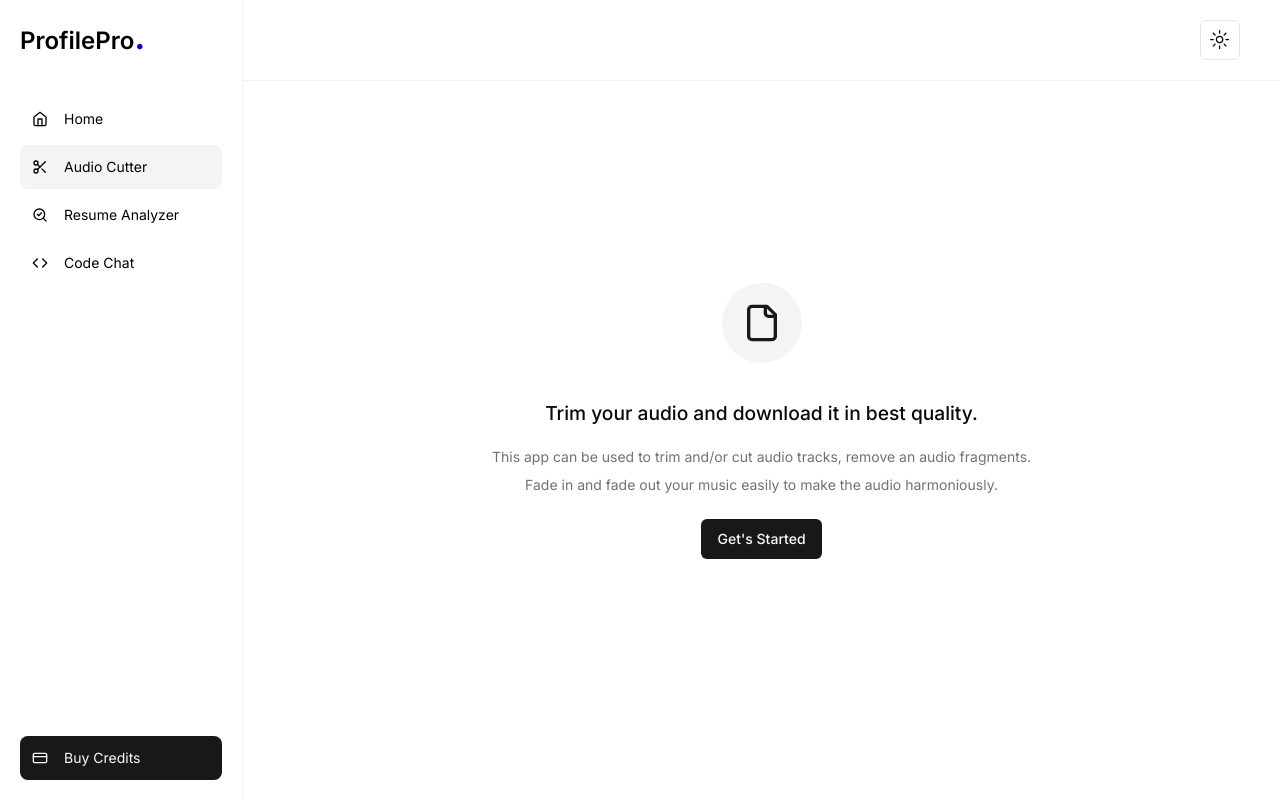
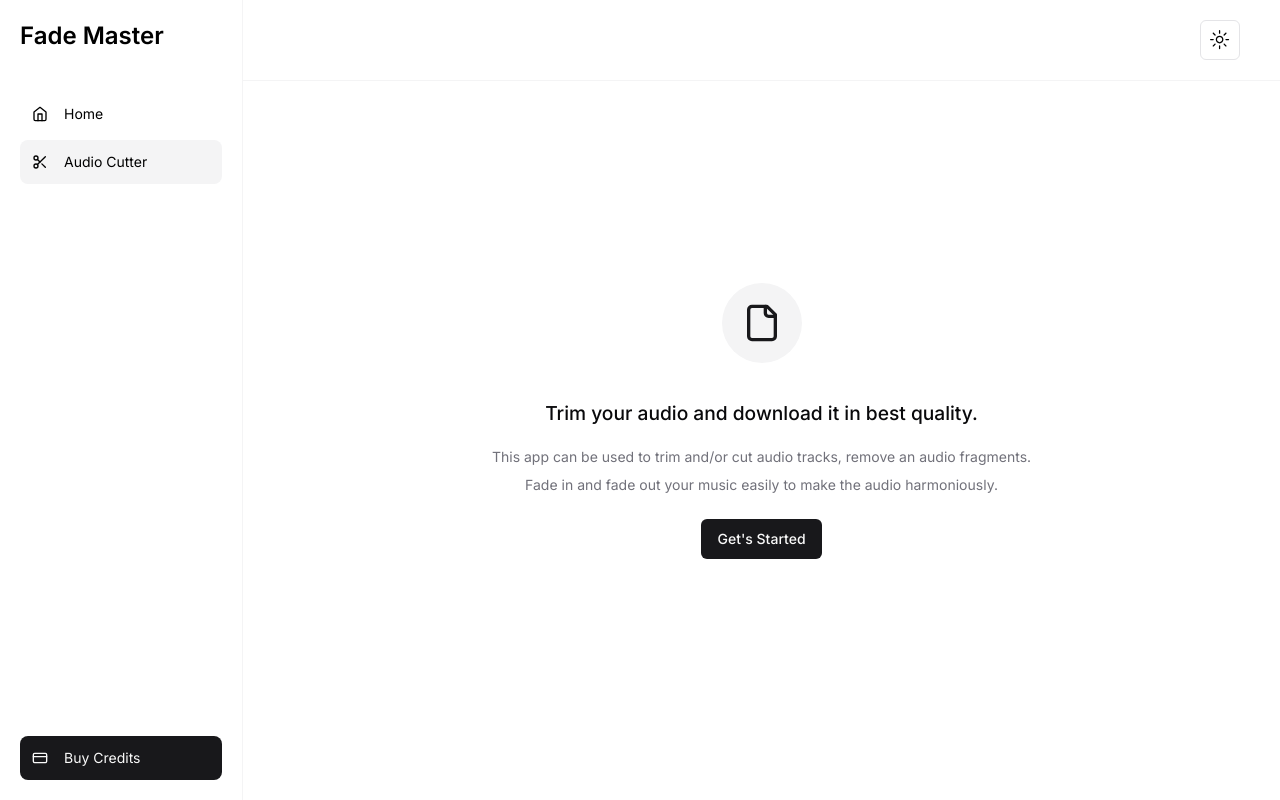
Before and after one commit to tanuj830/FadeMaster, a Next.js app: page /dashboard/audio-cutter in a window 1280 px wide. Built offline with nearby package versions, Linux system fonts and the light colour scheme.

Commit message:
audio cutter facility integrated

```diff
--- a/components/Sidebar.tsx
+++ b/components/Sidebar.tsx
@@ -27,18 +27,6 @@ const Sidebar = () => {
       route: "/dashboard/audio-cutter",
       icon: ScissorsIcon,
     },
-    {
-      id: 2,
-      text: "Resume Analyzer",
-      route: "/dashboard/resume-analyzer",
-      icon: SearchCheckIcon,
-    },
-    {
-      id: 3,
-      text: "Code Chat",
-      route: "/dashboard/code-chat",
-      icon: Code,
-    },
   ];
   return (
     <aside className="p-5 border-r border-r-secondary h-screen">
@@ -46,8 +34,7 @@ const Sidebar = () => {
         <div className="h-fit">
           <div className="">
             <Link className="cursor-pointer text-2xl  font-semibold" href="/">
-              ProfilePro
-              <span className="text-[#0000ff] font-extrabold text-3xl">.</span>
+              Fade Master
             </Link>
           </div>
           <div className="mt-10 flex flex-col ">
```
